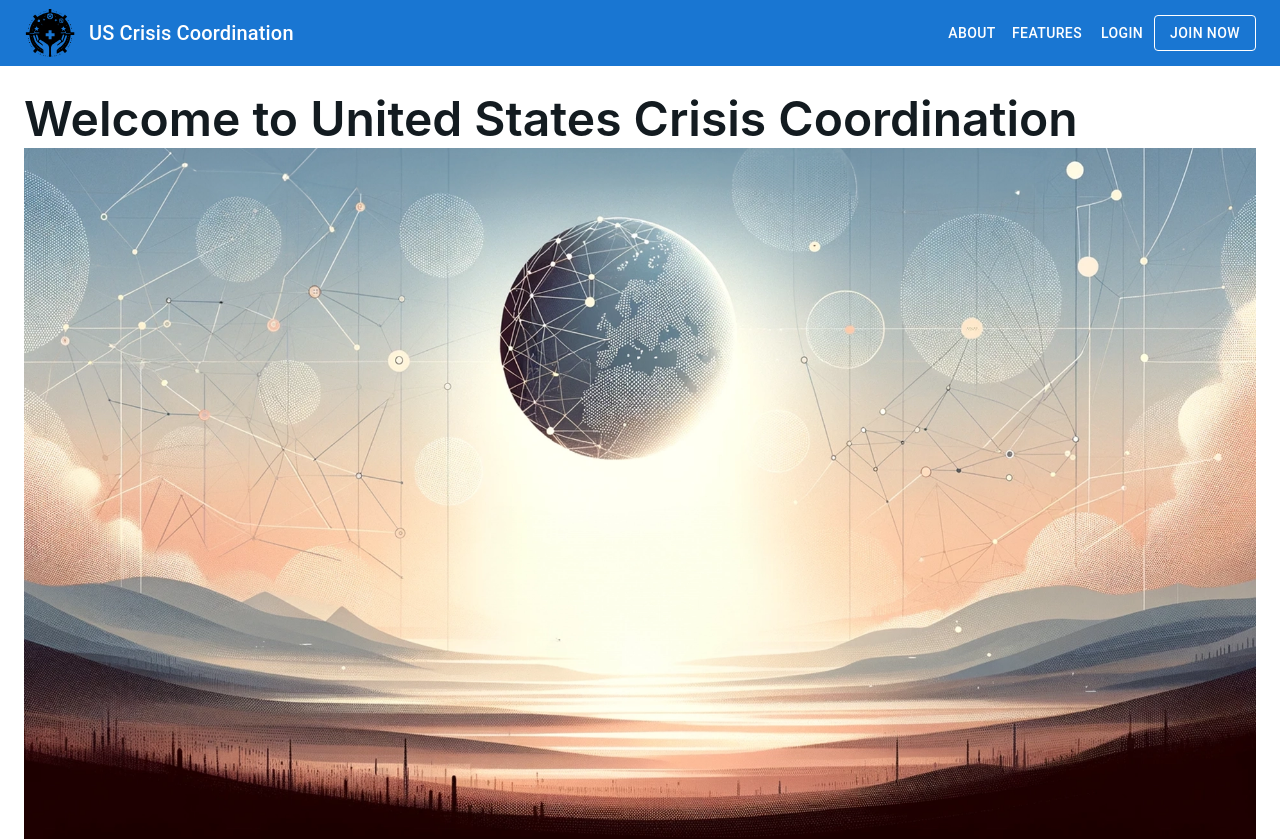
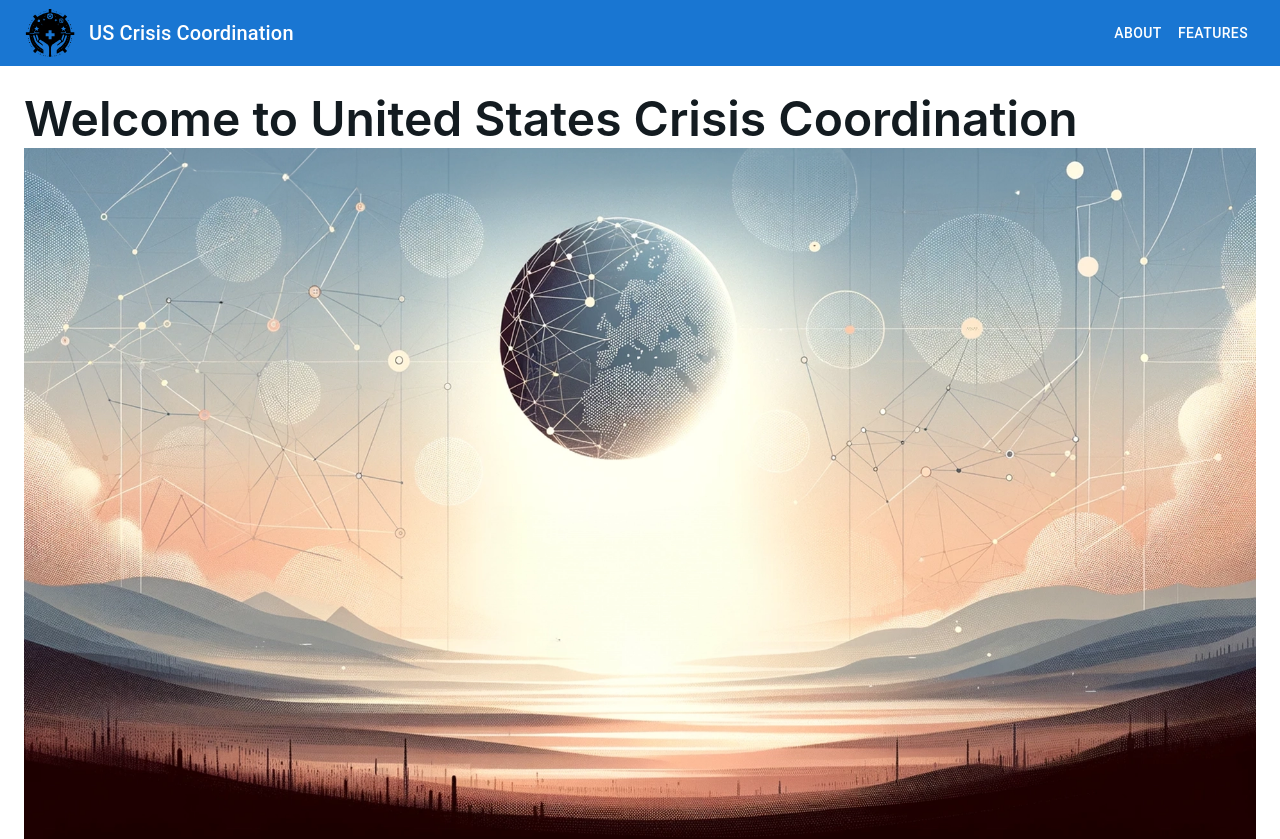
Before and after one commit to martinezeth/us-cc, a React (Create React App) app in the folder us-cc/: page / in a window 1280 px wide. Shown: the top 839 px of the page. Built offline with nearby package versions, Linux system fonts and the light colour scheme.

Commit message:
starting routes

```diff
--- a/us-cc/src/Components/headerComponent.js
+++ b/us-cc/src/Components/headerComponent.js
@@ -1,8 +1,12 @@
 import React from 'react';
 import { AppBar, Toolbar, Typography, Button, IconButton, Box } from '@mui/material';
-import { AuthenticationPage } from './LoginRegisterPage';
+import { AuthenticationPage, Login } from './LoginRegisterPage';
 // import MenuIcon from '@mui/icons-material/Menu';
 import Logo from '../Styles/Images/usccLogoDraft.svg';
+import {
+  BrowserRouter as Router,
+  Route,
+  Routes} from "react-router-dom";
 
 const HeaderComponent = () => {
   return (
@@ -26,8 +30,27 @@ const HeaderComponent = () => {
         <Button color="inherit" href="#features">Features</Button>
 
         {/* Login/Join Now Button */}
-        <Button color="inherit" onClick={()=>{<AuthenticationPage RegOrLogin={"Login"}/> }}>Login</Button>
-        <Button color="inherit" variant="outlined" onClick={()=>{<AuthenticationPage RegOrLogin={"Register"} />}}>Join Now</Button>
+
+            {/* <Switch>
+              <Route path="/login">
+                <AuthenticationPage RegoOrLogin="Login" />
+              </Route>
+              <Route path="/register">
+                <AuthenticationPage RegoOrLogin="Register" />
+              </Route>
+            </Switch> */}
+            {/**
+             * https://stackoverflow.com/questions/59520261/how-to-append-textquery-to-a-react-router-url
+             */}
+        <Router>
+          <Routes>
+            <Route path="/login" element={<AuthenticationPage RegoOrLogin={"Login"}/>}/>
+            <Route path="/register" element={<AuthenticationPage RegoOrLogin={"Register"} />} />
+          </Routes>
+        </Router>
+
+        {/* <Button color="inherit" >Login</Button>
+        <Button color="inherit" variant="outlined" >Join Now</Button> */}
       </Toolbar>
     </AppBar>
   );
```
